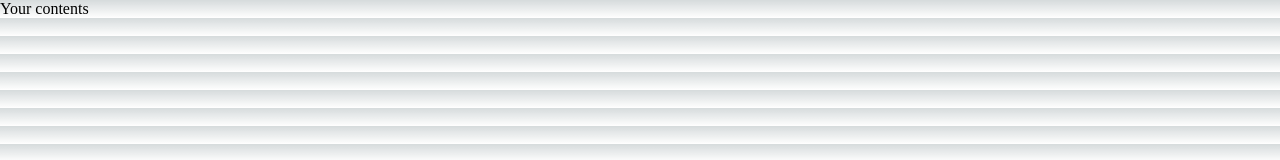
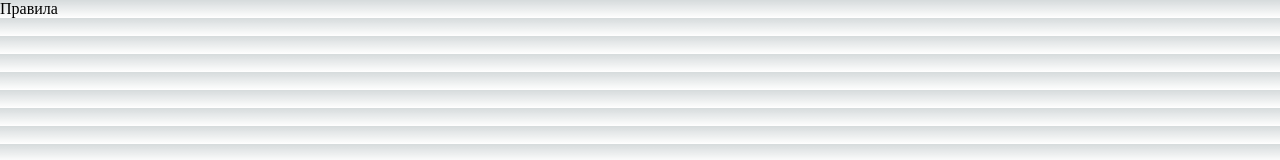
Before and after one commit to wesleezz/NekoWorlds, a Next.js app: page /rules in a window 1280 px wide. Shown: the top 160 px of the page. Built offline with nearby package versions, Linux system fonts and the light colour scheme.

Commit message:
Update rules.js

```diff
--- a/pages/rules.js
+++ b/pages/rules.js
@@ -1,4 +1,4 @@
 const Rules = () => {
- return <div>Your contents</div>
+ return <div>Правила</div>
  }
  export default Rules
```
